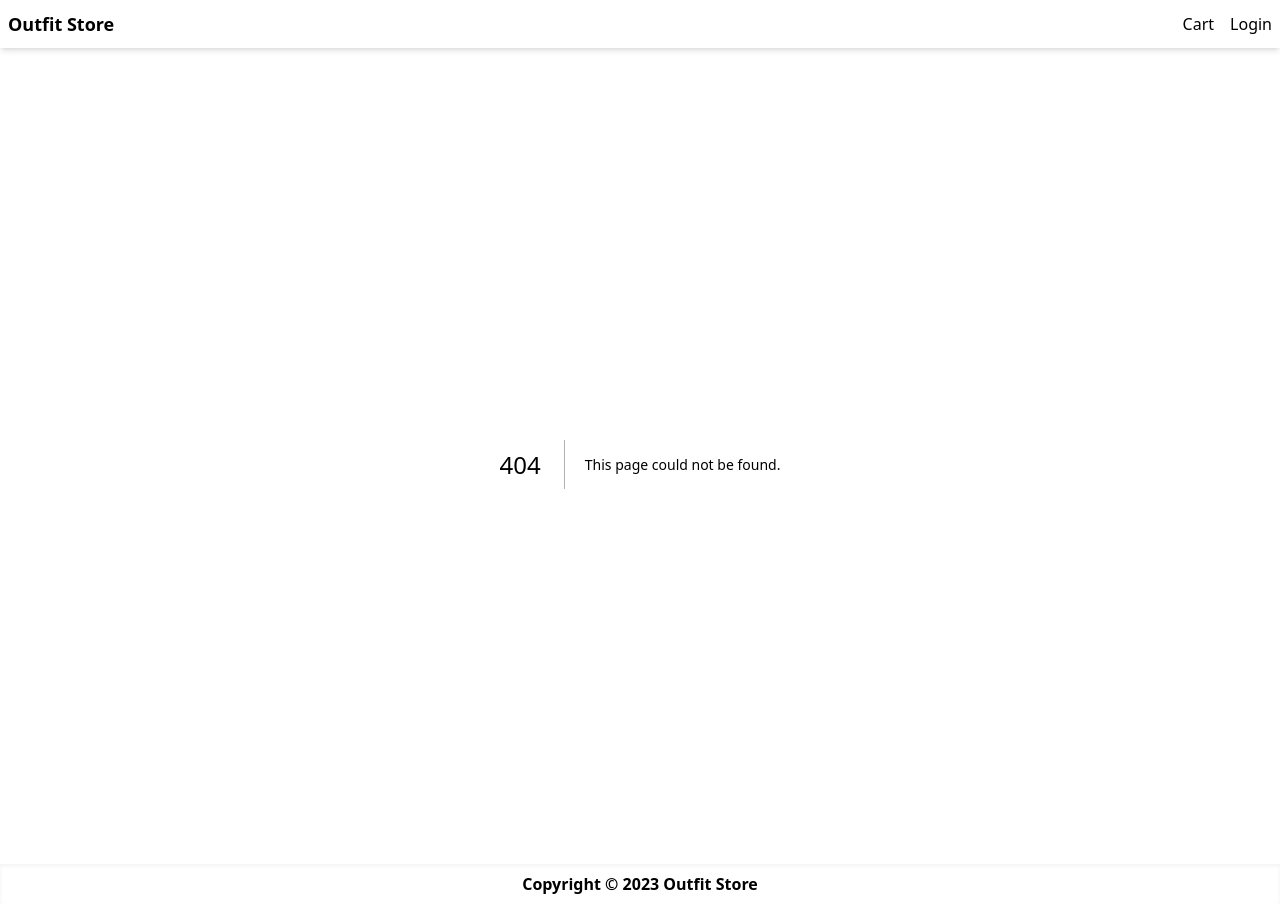
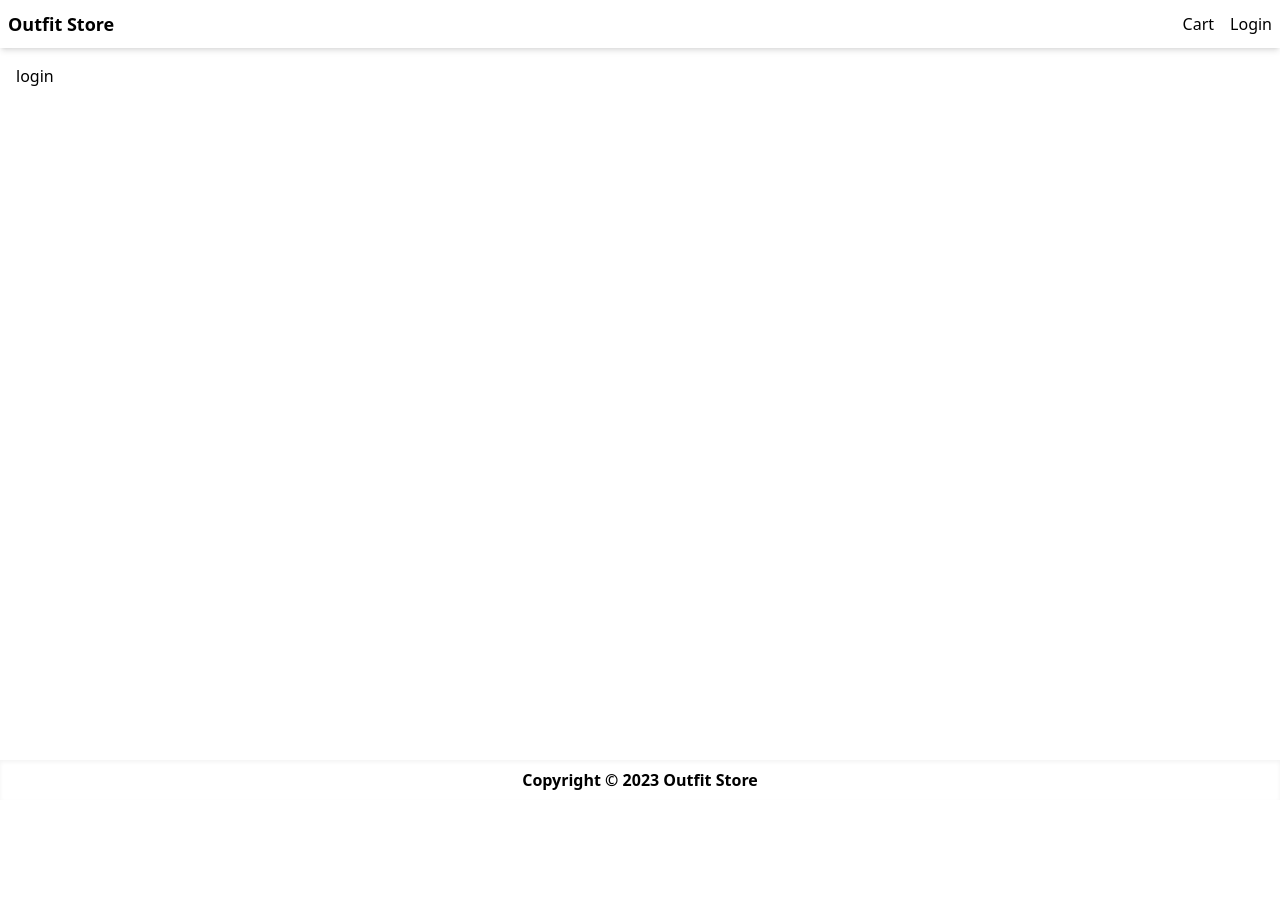
Before and after one commit to jvmhonorato/ecommerce-next.js, a Next.js app: page /login in a window 1280 px wide. Before the commit this address had no page. After the commit the page ends 800 px from the top, so only its background shows below. Built offline with nearby package versions, Linux system fonts and the light colour scheme.

Commit message:
add page/login.tsx to start building login page

```diff
--- a/components/Layout.tsx
+++ b/components/Layout.tsx
@@ -8,7 +8,6 @@ import { StoreContext } from '../utils/Store'
 const Layout = ({title, children}:any) => {
     const { state, dispatch } = useContext(StoreContext)
     const { cart } = state
-    console.log(state)
     const [cartItemsCount, setCartItemsCount] = useState(0)
     useEffect(()=>{
         setCartItemsCount(cart.cartItems.reduce((a:any,c:any)=> a + c.quantity,0))
--- /dev/null
+++ b/pages/login.tsx
@@ -0,0 +1,8 @@
+import React from 'react'
+
+const  LoginScreen = () => {
+  return (
+    <div>login</div>
+  )
+}
+export default LoginScreen
```
Also changed, not shown: tutorial.txt.
